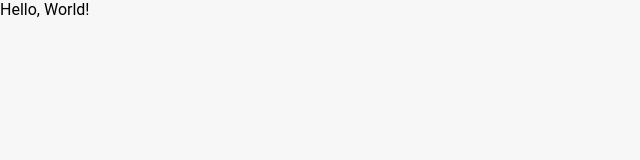
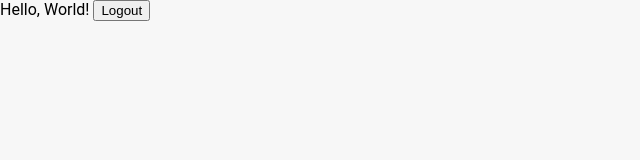
Before and after one commit to JamieDawson/insta_clone, a Vue app in the folder insta-client/: page / in a window 1280 px wide. Shown: the top 160 px of the page, without its empty margins (0-640 px from the left). Built offline with nearby package versions, Linux system fonts and the light colour scheme; sample sign-in values are in the browser's storage.

Commit message:
vid 2 23.03. logout button

```diff
--- a/insta-client/src/views/Home.vue
+++ b/insta-client/src/views/Home.vue
@@ -1,3 +1,17 @@
 <template>
-  <div class="home">Hello, World!</div>
+  <div class="home">
+    Hello, World!
+    <button @click="logout">Logout</button>
+  </div>
 </template>
+
+<script>
+export default {
+  methods: {
+    logout() {
+      localStorage.removeItem("jwt");
+      this.$router.push("/login");
+    }
+  }
+};
+</script>
```
